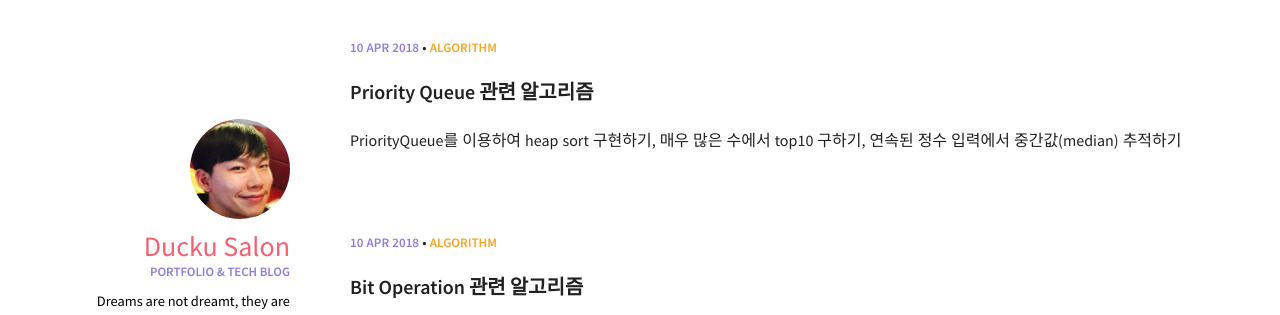
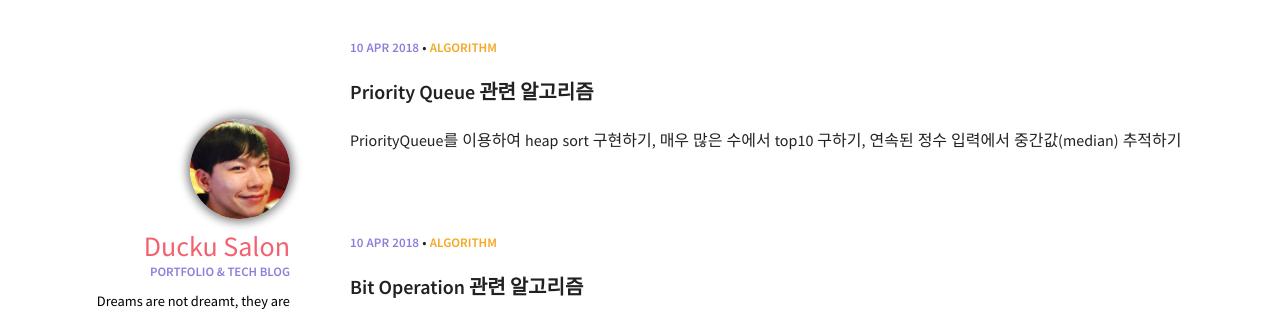
Before and after one commit to Duckuism/Youduk.github.io, a Jekyll site: the page built from index.html, in a window 1280 px wide. Shown: the part 808-1123 px from the top of the page. Built offline with Jekyll 4.4.1, drawn with Linux system fonts in a browser that asks for light colours; the list of posts is cut into pages by our own code; comment, search, counter and statistics services are not loaded.

Commit message:
이미지 명암처리, 테투리 둥금 처리

```diff
--- a/_sass/components/_global.scss
+++ b/_sass/components/_global.scss
@@ -14,6 +14,8 @@
 img {
   height: auto;
   max-width: 100%;
+  box-shadow: 0 0 10px 3px grey;
+  border-radius: 0.5%;
 }
 
 // Tables
```
